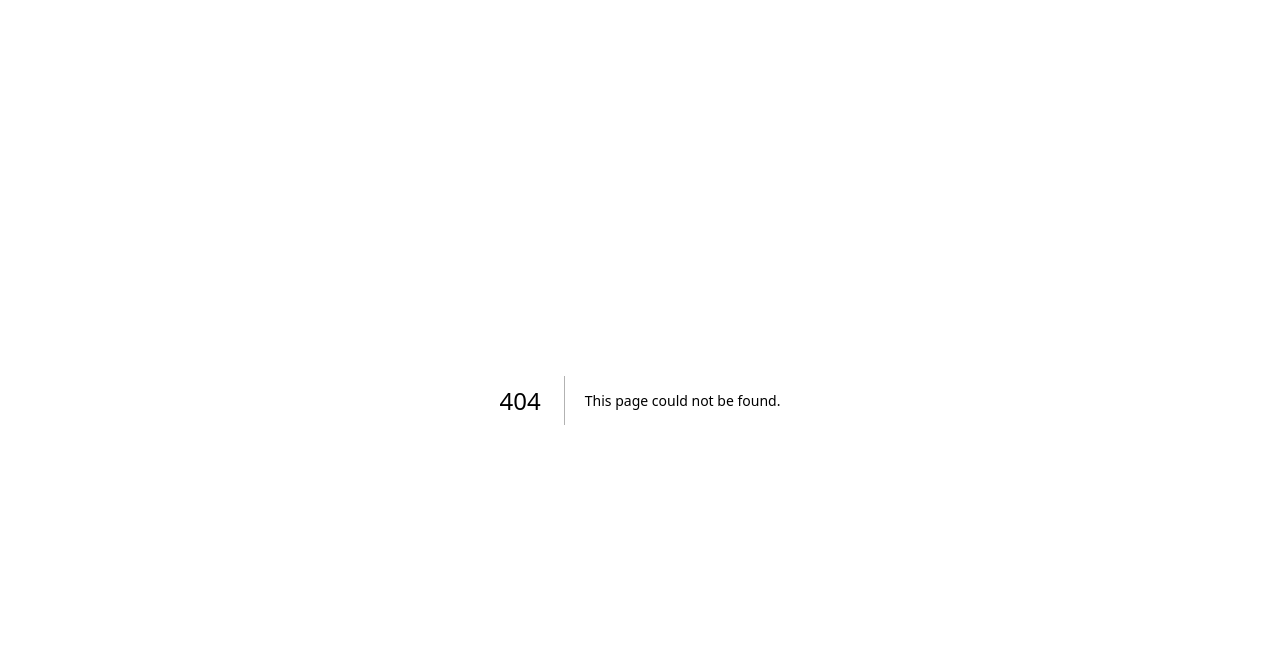
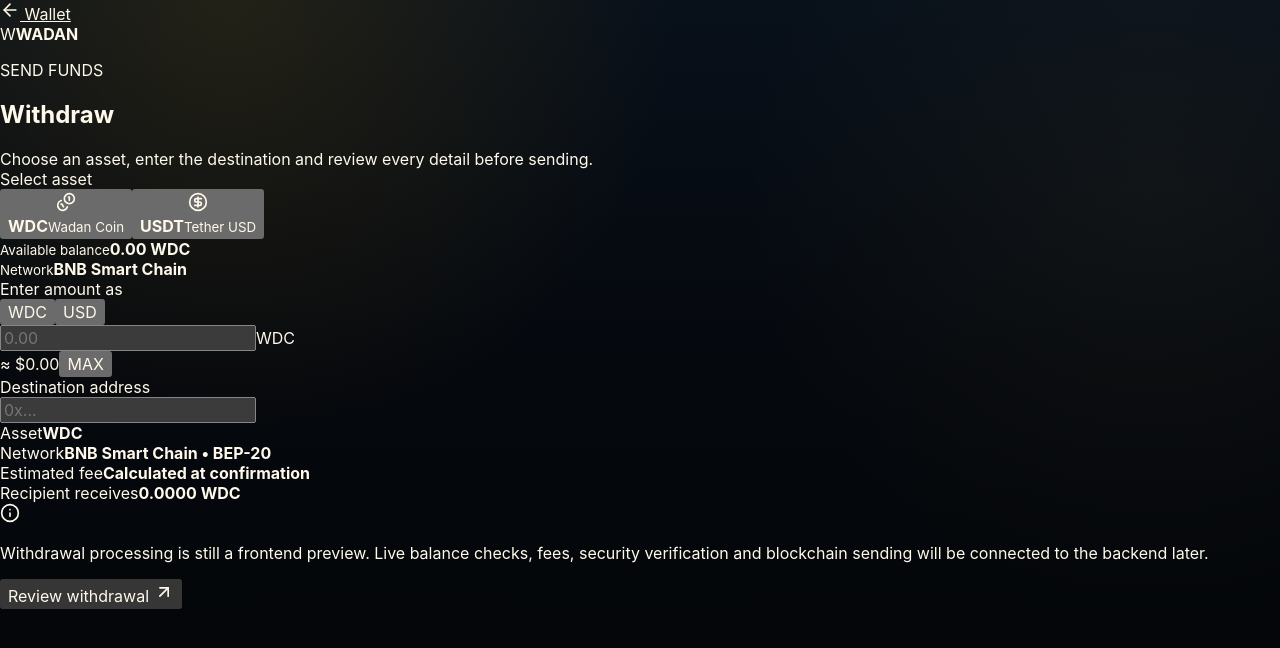
Before and after one commit to mkmalakzai/WadanApp, a Next.js app: page /wallet/withdraw in a window 1280 px wide. Before the commit this address had no page. Shown: the top 648 px of the page. Built offline with nearby package versions, Linux system fonts and the light colour scheme.

Commit message:
Add professional withdrawal flow with asset and amount controls

```diff
--- /dev/null
+++ b/app/wallet/withdraw/page.tsx
@@ -0,0 +1,184 @@
+"use client";
+
+import Link from "next/link";
+import { useMemo, useState } from "react";
+import {
+  ArrowLeft,
+  ArrowUpRight,
+  CheckCircle2,
+  CircleDollarSign,
+  Coins,
+  Home,
+  Info,
+  Repeat2,
+  ShieldCheck,
+  UserRound,
+  WalletCards,
+} from "lucide-react";
+
+type Asset = "WDC" | "USDT";
+type Unit = "coin" | "usd";
+
+const meta: Record<Asset, { name: string; price: number; network: string }> = {
+  WDC: { name: "Wadan Coin", price: 0.01, network: "BNB Smart Chain • BEP-20" },
+  USDT: { name: "Tether USD", price: 1, network: "BNB Smart Chain • BEP-20" },
+};
+
+export default function WithdrawPage() {
+  const [asset, setAsset] = useState<Asset>("WDC");
+  const [unit, setUnit] = useState<Unit>("coin");
+  const [amount, setAmount] = useState("");
+  const [address, setAddress] = useState("");
+  const [review, setReview] = useState(false);
+
+  const value = Number(amount || 0);
+  const selected = meta[asset];
+
+  const converted = useMemo(() => {
+    if (!Number.isFinite(value)) return 0;
+    return unit === "coin" ? value * selected.price : value / selected.price;
+  }, [value, unit, selected.price]);
+
+  const coinAmount = unit === "coin" ? value : converted;
+  const usdAmount = unit === "usd" ? value : converted;
+  const canReview = address.trim().length >= 8 && value > 0;
+
+  return (
+    <main className="flow-shell">
+      <div className="public-grid-bg" />
+
+      <section className="flow-page">
+        <header className="flow-topbar">
+          <Link href="/wallet" className="flow-back"><ArrowLeft size={20}/> Wallet</Link>
+          <div className="flow-brand"><span>W</span><strong>WADAN</strong></div>
+        </header>
+
+        <div className="flow-heading">
+          <p>SEND FUNDS</p>
+          <h1>Withdraw</h1>
+          <span>Choose an asset, enter the destination and review every detail before sending.</span>
+        </div>
+
+        {!review ? (
+          <section className="withdraw-form">
+            <div className="flow-field-group">
+              <label>Select asset</label>
+              <div className="asset-selector compact" aria-label="Withdraw asset">
+                {(["WDC","USDT"] as Asset[]).map((item)=>(
+                  <button
+                    type="button"
+                    key={item}
+                    className={asset===item ? "active" : ""}
+                    onClick={()=>setAsset(item)}
+                    aria-pressed={asset===item}
+                  >
+                    <span>{item==="WDC" ? <Coins size={20}/> : <CircleDollarSign size={20}/>}</span>
+                    <div><strong>{item}</strong><small>{meta[item].name}</small></div>
+                  </button>
+                ))}
+              </div>
+            </div>
+
+            <div className="withdraw-balance-strip">
+              <div><small>Available balance</small><strong>0.00 {asset}</strong></div>
+              <div><small>Network</small><strong>BNB Smart Chain</strong></div>
+            </div>
+
+            <div className="flow-field-group">
+              <label>Enter amount as</label>
+              <div className="unit-toggle" role="group" aria-label="Amount unit">
+                <button type="button" className={unit==="coin" ? "active" : ""} onClick={()=>setUnit("coin")}>{asset}</button>
+                <button type="button" className={unit==="usd" ? "active" : ""} onClick={()=>setUnit("usd")}>USD</button>
+              </div>
+            </div>
+
+            <div className="amount-input-card">
+              <div className="amount-input-top">
+                <input
+                  inputMode="decimal"
+                  value={amount}
+                  onChange={(e)=>setAmount(e.target.value.replace(/[^0-9.]/g,""))}
+                  placeholder="0.00"
+                  aria-label="Withdrawal amount"
+                />
+                <span>{unit==="coin" ? asset : "USD"}</span>
+              </div>
+              <div className="amount-equivalent">
+                <span>≈ {unit==="coin" ? "$" + usdAmount.toFixed(2) : coinAmount.toFixed(4) + " " + asset}</span>
+                <button type="button" onClick={()=>setAmount("0")}>MAX</button>
+              </div>
+            </div>
+
+            <div className="flow-field-group">
+              <label>Destination address</label>
+              <div className="destination-input">
+                <input
+                  value={address}
+                  onChange={(e)=>setAddress(e.target.value)}
+                  placeholder="0x..."
+                  autoCapitalize="none"
+                  autoCorrect="off"
+                  spellCheck={false}
+                />
+              </div>
+            </div>
+
+            <div className="withdraw-summary">
+              <div><span>Asset</span><strong>{asset}</strong></div>
+              <div><span>Network</span><strong>{selected.network}</strong></div>
+              <div><span>Estimated fee</span><strong>Calculated at confirmation</strong></div>
+              <div><span>Recipient receives</span><strong>{coinAmount.toFixed(4)} {asset}</strong></div>
+            </div>
+
+            <div className="flow-warning">
+              <Info size={20}/>
+              <p>Withdrawal processing is still a frontend preview. Live balance checks, fees, security verification and blockchain sending will be connected to the backend later.</p>
+            </div>
+
+            <button
+              type="button"
+              className="flow-primary"
+              disabled={!canReview}
+              onClick={()=>setReview(true)}
+            >
+              Review withdrawal <ArrowUpRight size={20}/>
+            </button>
+          </section>
+        ) : (
+          <section className="withdraw-review">
+            <div className="review-icon"><CheckCircle2 size={34}/></div>
+            <p>REVIEW WITHDRAWAL</p>
+            <h2>Check every detail.</h2>
+
+            <div className="review-card">
+              <div><span>Asset</span><strong>{asset}</strong></div>
+              <div><span>Network</span><strong>BNB Smart Chain</strong></div>
+              <div><span>Destination</span><strong className="review-address">{address}</strong></div>
+              <div><span>Amount</span><strong>{coinAmount.toFixed(4)} {asset}</strong></div>
+              <div><span>USD estimate</span><strong>{"$" + usdAmount.toFixed(2)}</strong></div>
+              <div><span>Fee</span><strong>Pending backend quote</strong></div>
+            </div>
+
+            <button type="button" className="flow-primary disabled-look">
+              Confirm withdrawal <ShieldCheck size={20}/>
+            </button>
+            <button type="button" className="flow-secondary" onClick={()=>setReview(false)}>Go back and edit</button>
+
+            <div className="flow-warning">
+              <Info size={20}/>
+              <p>Confirmation is intentionally disabled until authentication, live balances, fees and transaction signing are connected.</p>
+            </div>
+          </section>
+        )}
+
+        <nav className="dash-mobile-nav gradient-border flow-mobile-nav">
+          <Link href="/dashboard"><Home size={19}/><span>Home</span></Link>
+          <Link className="active" href="/wallet"><WalletCards size={19}/><span>Wallet</span></Link>
+          <a href="#"><Repeat2 size={19}/><span>Swap</span></a>
+          <a href="#"><ShieldCheck size={19}/><span>Stake</span></a>
+          <a href="#"><UserRound size={19}/><span>Profile</span></a>
+        </nav>
+      </section>
+    </main>
+  );
+}
```
